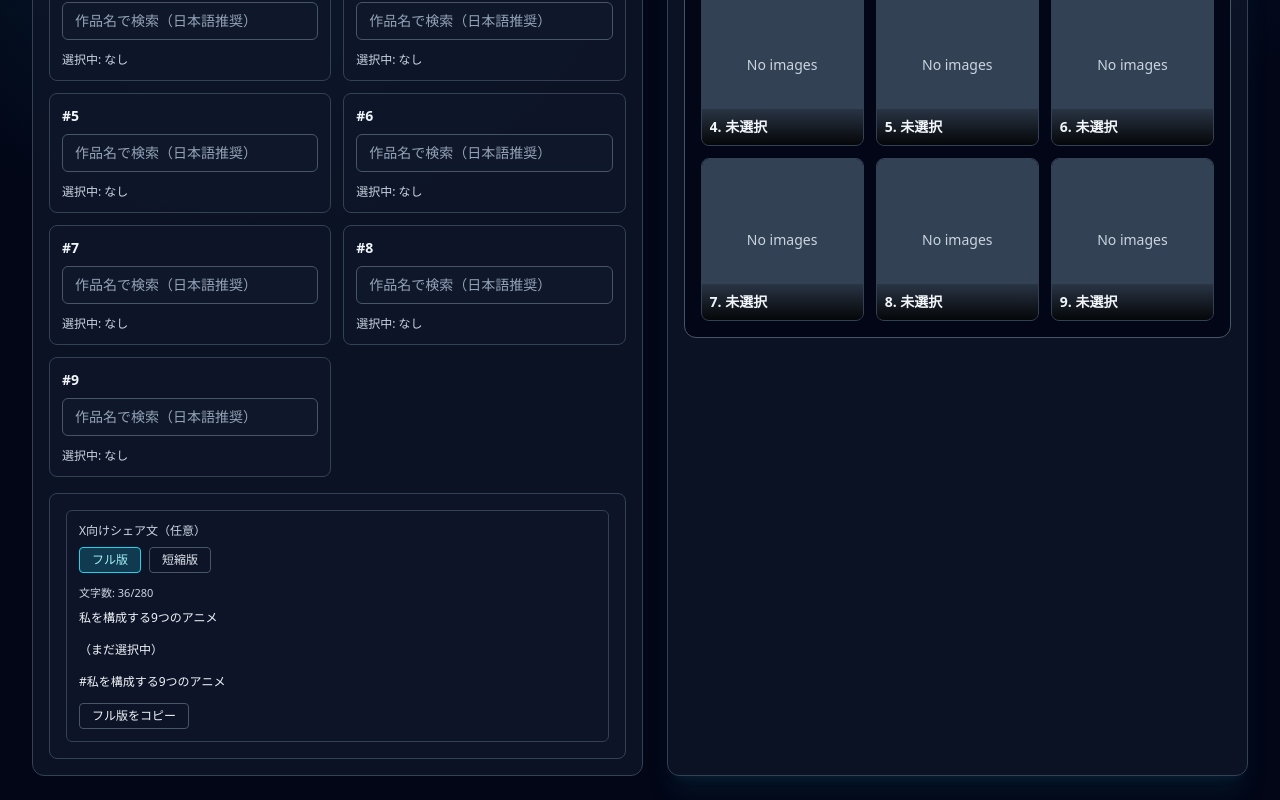
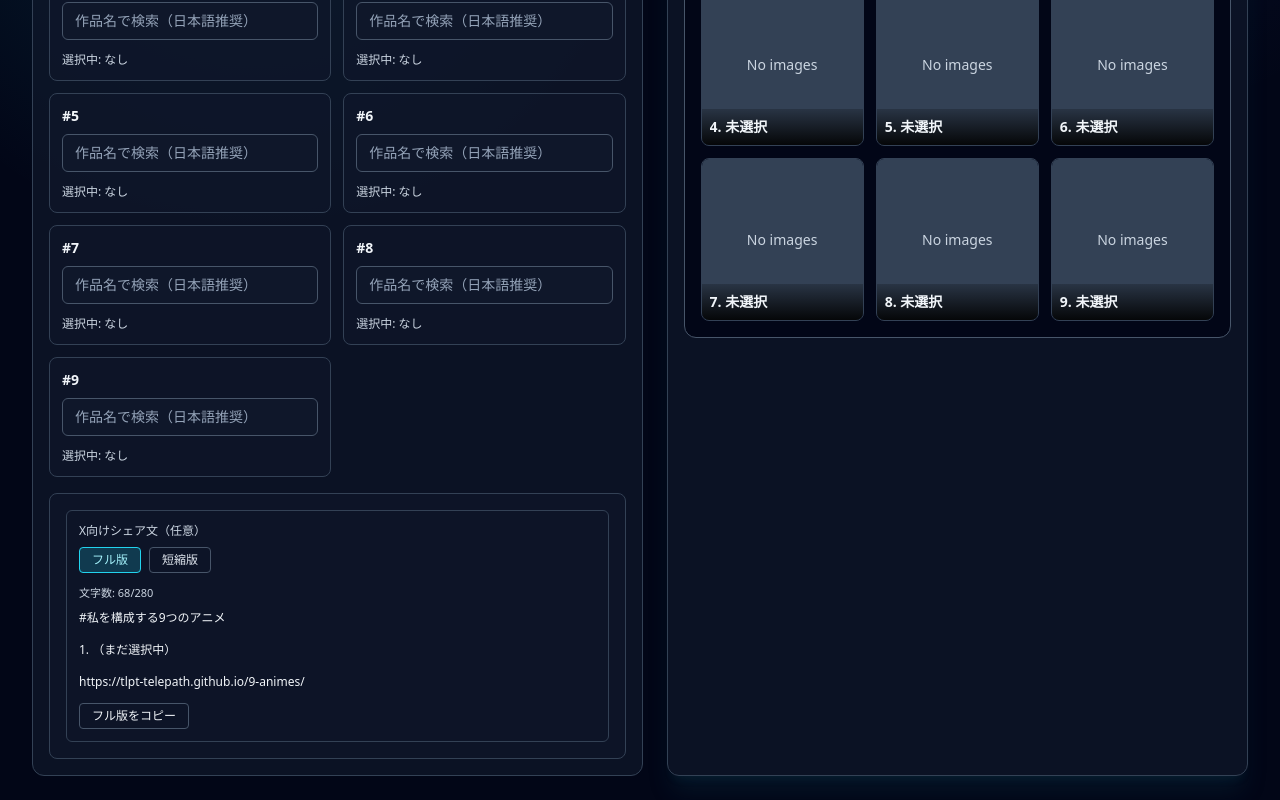
Before and after one commit to tlpt-telepath/9-animes, a Next.js app: page / in a window 1280 px wide. Shown: the part 410-1210 px from the top of the page. Built offline with nearby package versions, Linux system fonts and the light colour scheme.

Commit message:
feat: update share text format with fixed hashtag top and url tail

```diff
--- a/app/page.tsx
+++ b/app/page.tsx
@@ -11,7 +11,9 @@ const SLOT_COUNT = 9;
 const DEBOUNCE_MS = 400;
 const STORAGE_KEY = 'nine-animes-state-v1';
 const X_MAX_LENGTH = 280;
+const SHORT_BODY_MAX_LENGTH = 140;
 const SHARE_HASHTAG = '#私を構成する9つのアニメ';
+const SHARE_URL = 'https://tlpt-telepath.github.io/9-animes/';
 
 type ShareMode = 'full' | 'short';
 
@@ -50,39 +52,41 @@ function normalizeQuery(text: string): string {
   return text.trim().toLowerCase();
 }
 
-function composeShareText(title: string, lines: string[]): string {
-  const body = lines.length ? lines.join('\n') : '（まだ選択中）';
-  return `${title}\n\n${body}\n\n${SHARE_HASHTAG}`;
+function composeShareText(lines: string[]): string {
+  const body = lines.length ? lines.join('\n') : '1. （まだ選択中）';
+  return `${SHARE_HASHTAG}\n\n${body}\n\n${SHARE_URL}`;
 }
 
-function shortenListLine(line: string, maxTitleChars: number): string {
-  const match = line.match(/^(\d+\.\s*)(.*)$/);
-  if (!match) return line;
-  const [, prefix, rawTitle] = match;
-  const title = rawTitle.trim();
-  if (title.length <= maxTitleChars) return `${prefix}${title}`;
-  return `${prefix}${title.slice(0, maxTitleChars)}…`;
-}
+function buildShortShareText(lines: string[]): string {
+  if (!lines.length) return composeShareText([]);
 
-function buildShortShareText(title: string, lines: string[]): string {
-  if (!lines.length) return composeShareText(title, []);
+  const result: string[] = [];
+  let bodyLength = 0;
 
-  const titleLimits = [28, 22, 16, 12, 8];
-  for (const maxTitleChars of titleLimits) {
-    for (let keepCount = lines.length; keepCount >= 1; keepCount -= 1) {
-      const candidateLines = lines.slice(0, keepCount).map((line) => shortenListLine(line, maxTitleChars));
-      if (keepCount < lines.length) {
-        const lastIndex = candidateLines.length - 1;
-        const numMatch = candidateLines[lastIndex].match(/^(\d+)\./);
-        const numberLabel = numMatch ? `${numMatch[1]}.` : `${keepCount}.`;
-        candidateLines[lastIndex] = `${numberLabel} なんたら……`;
-      }
-      const candidate = composeShareText(title, candidateLines);
-      if (candidate.length <= X_MAX_LENGTH) return candidate;
+  for (let i = 0; i < lines.length; i += 1) {
+    const line = lines[i];
+    const lineWithBreak = result.length ? `\n${line}` : line;
+
+    if (bodyLength + lineWithBreak.length <= SHORT_BODY_MAX_LENGTH) {
+      result.push(line);
+      bodyLength += lineWithBreak.length;
+      continue;
     }
+
+    const prefixMatch = line.match(/^(\d+\.\s*)/);
+    const prefix = prefixMatch ? prefixMatch[1] : `${i + 1}. `;
+    const remaining = SHORT_BODY_MAX_LENGTH - bodyLength - (result.length ? 1 : 0);
+    if (remaining > prefix.length + 1) {
+      const titleRoom = remaining - prefix.length - 1;
+      const rawTitle = line.replace(/^(\d+\.\s*)/, '');
+      result.push(`${prefix}${rawTitle.slice(0, titleRoom)}…`);
+    } else if (!result.length) {
+      result.push(`${prefix}…`);
+    }
+    break;
   }
 
-  return `${title.slice(0, 30)}…\n\n1. なんたら……\n\n${SHARE_HASHTAG}`;
+  return composeShareText(result);
 }
 
 export default function HomePage() {
@@ -196,8 +200,8 @@ export default function HomePage() {
     [slots]
   );
 
-  const fullShareText = useMemo(() => composeShareText(title, shareLines), [title, shareLines]);
-  const shortShareText = useMemo(() => buildShortShareText(title, shareLines), [title, shareLines]);
+  const fullShareText = useMemo(() => composeShareText(shareLines), [shareLines]);
+  const shortShareText = useMemo(() => buildShortShareText(shareLines), [shareLines]);
   const activeShareText = shareMode === 'short' ? shortShareText : fullShareText;
 
   const updateSlot = (slotId: number, updater: (prev: AnimeSlot) => AnimeSlot): void => {
```
